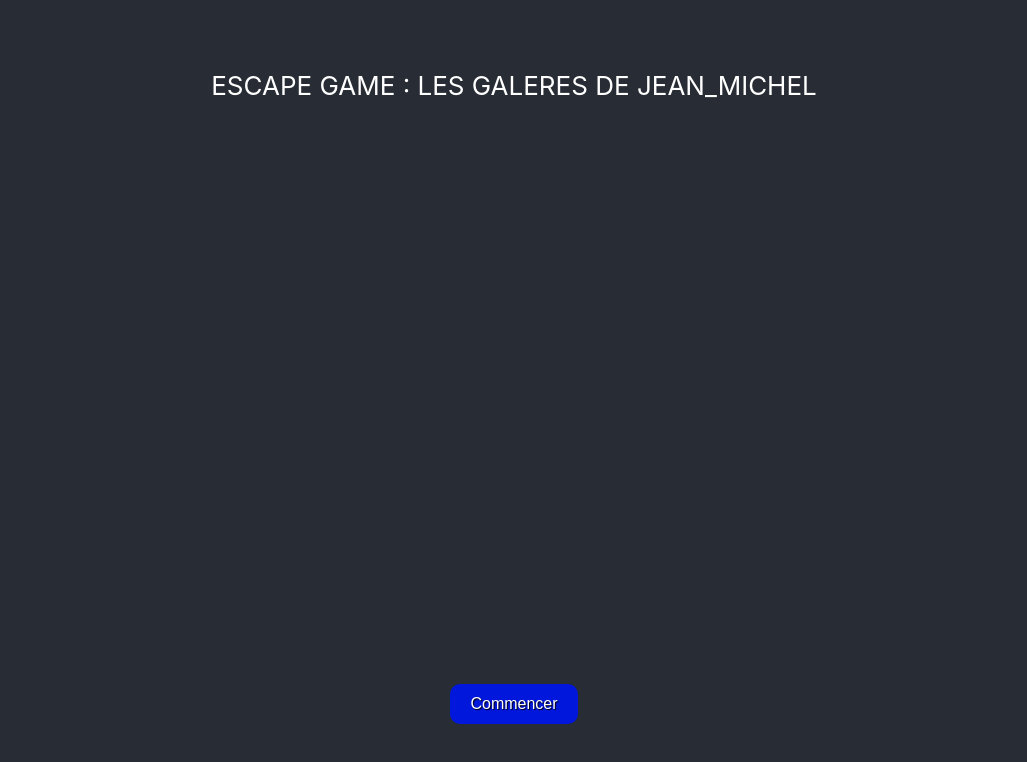
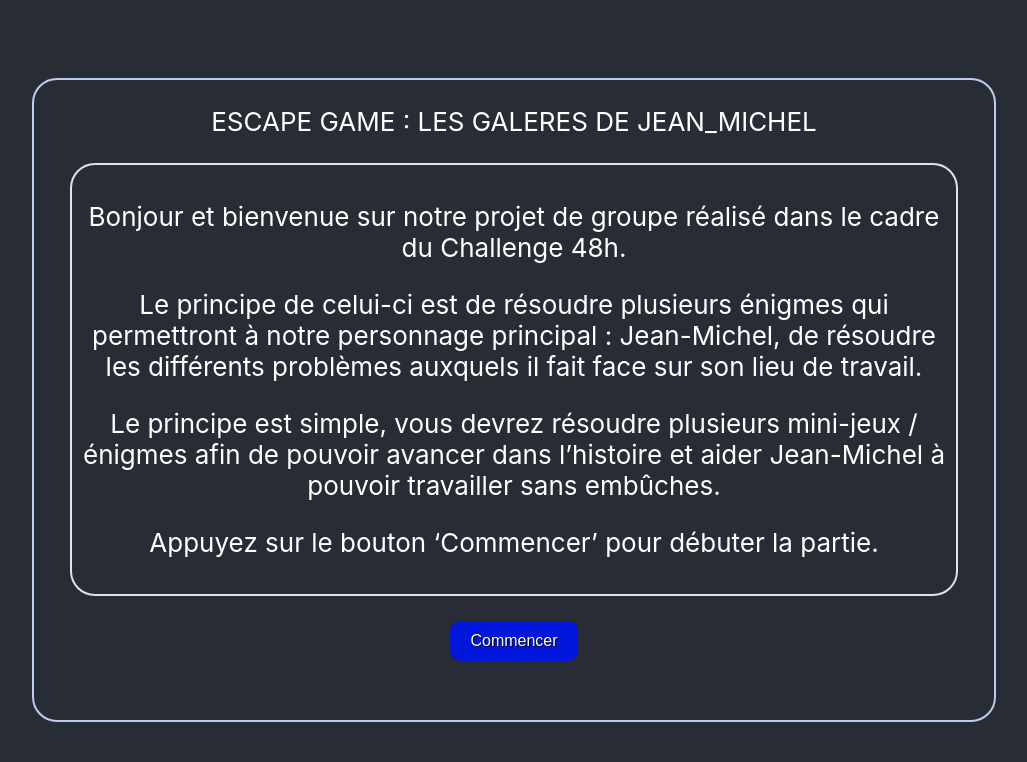
Before and after one commit to ecandotti/webscape-game, a React (Create React App) app: page / in a window 1280 px wide. Shown: the top 762 px of the page, without its empty margins (126-1153 px from the left). Built offline with nearby package versions, Linux system fonts and the light colour scheme.

Commit message:
modified landing page with intro

```diff
--- a/src/Views/Landing.js
+++ b/src/Views/Landing.js
@@ -19,13 +19,20 @@ export default class Landing extends React.Component{
                             <p>ESCAPE GAME : LES GALERES DE JEAN_MICHEL</p>
                         </div>
                         <div className="intro">
-                            <p></p>
+                            <p>Bonjour et bienvenue sur notre projet de groupe réalisé dans le cadre du Challenge 48h.</p>
+                            <p>Le principe de celui-ci est de résoudre plusieurs énigmes qui permettront à notre personnage principal :
+                                Jean-Michel, de résoudre les différents problèmes auxquels il fait face sur son lieu de travail.
+                            </p>
+                            <p>Le principe est simple, vous devrez résoudre plusieurs mini-jeux / énigmes afin de pouvoir avancer dans l’histoire et aider Jean-Michel à pouvoir travailler sans embûches.</p>
+                            <p>Appuyez sur le bouton ‘Commencer’ pour débuter la partie.</p>
+                        </div>
+
+                        <div>
+                            <button onClick={() => setViewId(1)}> Commencer </button>
                         </div>
                     </div>
 
-                    <div>
-                        <button onClick={() => setViewId(1)}> Commencer </button>
-                    </div>
+
                 </div>
 
         )
--- a/src/styles/App.css
+++ b/src/styles/App.css
@@ -47,6 +47,7 @@
 
 button {
   margin-bottom: 2rem;
+  margin-top: 25px;
   border: 0;
   line-height: 2.5;
   padding: 0 20px;
@@ -64,11 +65,17 @@ button {
 
 
 .overlap {
+  border-radius: 25px;
+  border: #bdcdec 2px solid;
   width: 60rem;
   height: 40rem;
 }
 
 .intro {
-  width: 50rem;
-  height: 30rem;
+  border-radius: 25px;
+  border: #dae3f5 2px solid;
+  text-align: center;
+  width: 90%;
+  margin: auto;
+  padding: 10px;
 }
```
